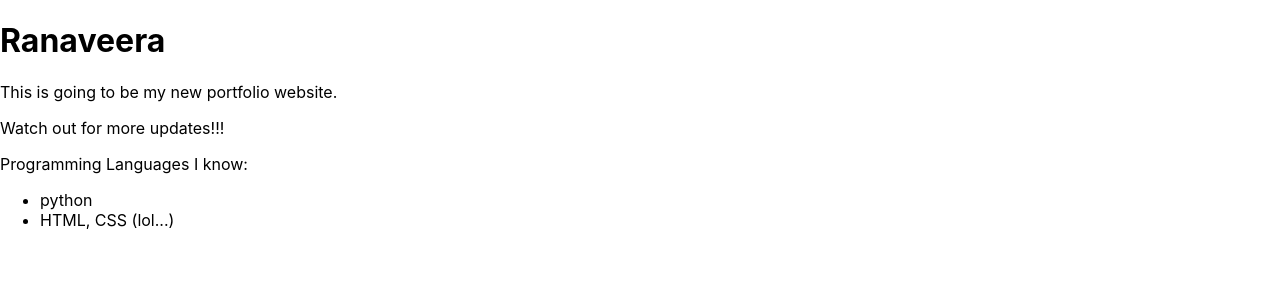
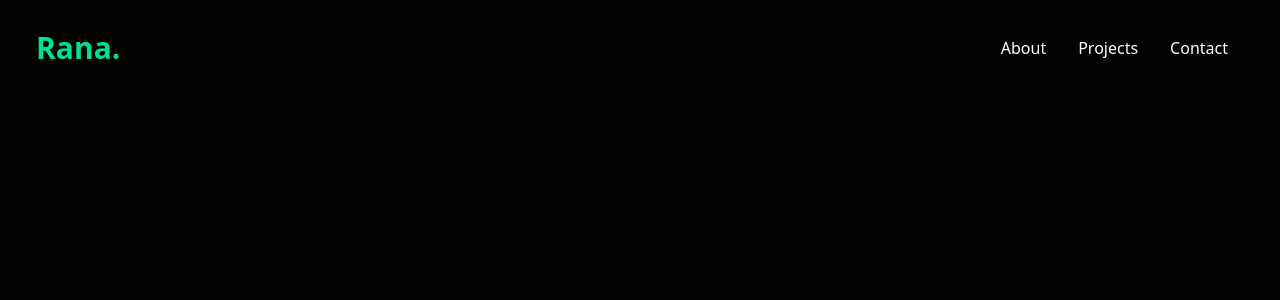
Before and after one commit to ranaveera1994/portfolio-website, a React (Create React App) app: page / in a window 1280 px wide. Shown: the top 300 px of the page. Built offline with nearby package versions, Linux system fonts and the light colour scheme.

Commit message:
Added website content

```diff
--- a/package.json
+++ b/package.json
@@ -8,6 +8,7 @@
     "@testing-library/user-event": "^13.5.0",
     "react": "^18.2.0",
     "react-dom": "^18.2.0",
+    "react-icons": "^5.0.1",
     "react-scripts": "5.0.1",
     "web-vitals": "^2.1.4"
   },
@@ -34,5 +35,8 @@
       "last 1 firefox version",
       "last 1 safari version"
     ]
+  },
+  "devDependencies": {
+    "tailwindcss": "^3.4.1"
   }
 }
--- a/src/App.css
+++ /dev/null
@@ -1,13 +0,0 @@
-.App {
-  width: 100%;
-  height: auto;
-  display: flex;
-  flex-direction: column;
-  font-family: Arial, Helvetica, sans-serif;
-  background-color: #f0f0f0;
-}
-
-body {
-  padding: 0;
-  margin: 0;
-}
--- a/src/App.js
+++ b/src/App.js
@@ -1,10 +1,11 @@
-import Body from "./components/Body";
+import React from "react";
+
+import Header from "./components/Header";
 
 function App() {
   return (
-
     <div>
-      <Body></Body>
+      <Header />
     </div>
   );
 }
--- /dev/null
+++ b/src/components/Header.js
@@ -0,0 +1,33 @@
+import {React, useState} from "react";
+import { CiMenuBurger } from "react-icons/ci";
+import { AiOutlineClose } from "react-icons/ai";
+
+const Header = () => {
+  const [nav, setNav] = useState(false);
+
+  const handleNav = () => {
+    setNav(!nav);
+  };
+
+  return (
+    <div className='flex justify-between items-center max-w-[1240px] h-24 mx-auto px-4 text-white'>
+      <h1 className='w-full text-3xl font-bold text-[#00df9a]'>Rana.</h1>
+      <ul className='hidden md:flex'>
+        <li className='p-4'>About</li>
+        <li className='p-4'>Projects</li>
+        <li className='p-4'>Contact</li>
+      </ul>
+      <div onClick={handleNav} className='block md:hidden'>
+          {nav ? <AiOutlineClose size={20}/> : <CiMenuBurger size={20} />}
+      </div>
+      <ul className={nav ? 'fixed left-0 top-0 w-[60%] h-full border-r border-r-gray-900 bg-[#000300] ease-in-out duration-500' : 'ease-in-out duration-500 fixed left-[-100%]'}>
+        <h1 className='w-full text-3xl font-bold text-[#00df9a] m-4'>Rana.</h1>
+          <li className='p-4 border-b border-gray-600'>About</li>
+          <li className='p-4 border-b border-gray-600'>Projects</li>
+          <li className='p-4'>Contact</li>
+      </ul>
+    </div>
+  );
+};
+
+export default Header;
--- a/src/index.css
+++ b/src/index.css
@@ -1,13 +1,7 @@
+@tailwind base;
+@tailwind components;
+@tailwind utilities;
+
 body {
-  margin: 0;
-  font-family: -apple-system, BlinkMacSystemFont, 'Segoe UI', 'Roboto', 'Oxygen',
-    'Ubuntu', 'Cantarell', 'Fira Sans', 'Droid Sans', 'Helvetica Neue',
-    sans-serif;
-  -webkit-font-smoothing: antialiased;
-  -moz-osx-font-smoothing: grayscale;
+  background-color: #000300;
 }
-
-code {
-  font-family: source-code-pro, Menlo, Monaco, Consolas, 'Courier New',
-    monospace;
-}
--- a/src/index.js
+++ b/src/index.js
@@ -2,7 +2,7 @@ import React from 'react';
 import ReactDOM from 'react-dom/client';
 import './index.css';
 import App from './App';
-import reportWebVitals from './reportWebVitals';
+
 
 const root = ReactDOM.createRoot(document.getElementById('root'));
 root.render(
@@ -10,8 +10,3 @@ root.render(
     <App />
   </React.StrictMode>
 );
-
-// If you want to start measuring performance in your app, pass a function
-// to log results (for example: reportWebVitals(console.log))
-// or send to an analytics endpoint. Learn more: https://bit.ly/CRA-vitals
-reportWebVitals();
--- a/src/reportWebVitals.js
+++ /dev/null
@@ -1,13 +0,0 @@
-const reportWebVitals = onPerfEntry => {
-  if (onPerfEntry && onPerfEntry instanceof Function) {
-    import('web-vitals').then(({ getCLS, getFID, getFCP, getLCP, getTTFB }) => {
-      getCLS(onPerfEntry);
-      getFID(onPerfEntry);
-      getFCP(onPerfEntry);
-      getLCP(onPerfEntry);
-      getTTFB(onPerfEntry);
-    });
-  }
-};
-
-export default reportWebVitals;
--- /dev/null
+++ b/tailwind.config.js
@@ -0,0 +1,10 @@
+/** @type {import('tailwindcss').Config} */
+module.exports = {
+  content: [
+    "./src/**/*.{js,jsx,ts,tsx}",
+  ],
+  theme: {
+    extend: {},
+  },
+  plugins: [],
+}
```
Also changed, not shown: src/setupTests.js (deleted, +0 -5 lines), 2 other files (tests, documents, lock files or other folders).
